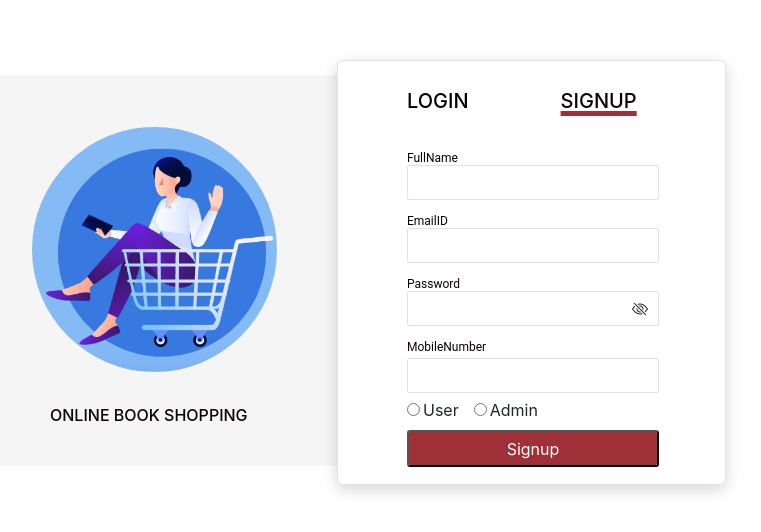
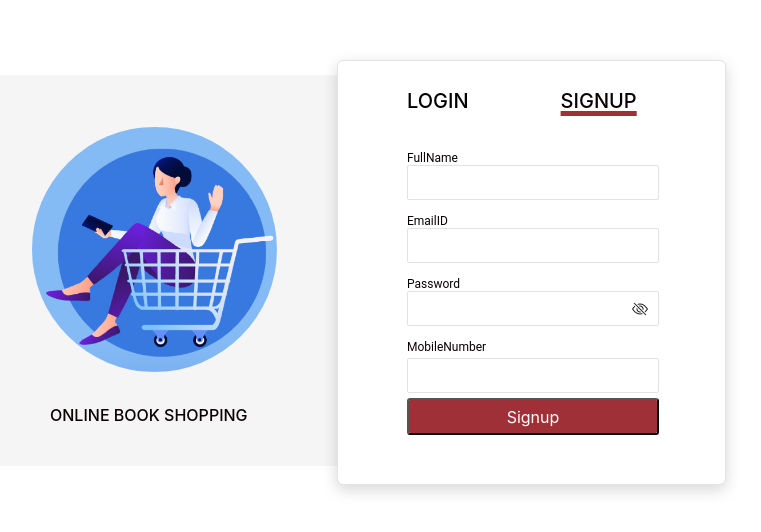
Before and after one commit to saitarun135/BookStore_Vue, a Vue app: page /register in a window 1280 px wide. Shown: the part 110-642 px from the top of the page, without its empty margins (364-1125 px from the left). Built offline with nearby package versions, Linux system fonts and the light colour scheme; no server answers; the HTML template or start-up script is replaced by a standard one.

Commit message:
refactor: removed radio buttons

```diff
--- a/src/Pages/Register.vue
+++ b/src/Pages/Register.vue
@@ -26,12 +26,12 @@
                     <p>MobileNumber</p>
                     <input type="tel" class="telephone" autocomplete="off" v-model="mobile" id="tel" pattern="^\d{10}$" required>
                 </div>
-                <div class="role-btns">
+                <!-- <div class="role-btns">
                     <input type="radio" id="user" value="User" name="role" v-model="role">
                     <label for="user" class="radio-label">User</label>
                     <input type="radio" id="admin" value="Admin" name="role" v-model="role">
                     <label for="admin" class="admin-label">Admin</label>
-                </div>
+                </div> -->
                 <button class="btn-section" id="btn" type="submit">Signup</button>
             </form>
         </div>
@@ -53,7 +53,7 @@ export default {
             email: '',
             password: '',
             mobile: '',
-            role: '',
+            // role: '',
             password_type: "password",
             isLogin: false,
             isPasswordVisible: false,
@@ -75,7 +75,7 @@ export default {
                 email: this.email,
                 password: this.password,
                 mobile: this.mobile,
-                role: this.role
+                // role: this.role
             }
             service.userRegister(userData).then(response => {
                 if (response.status == 201) {
```
